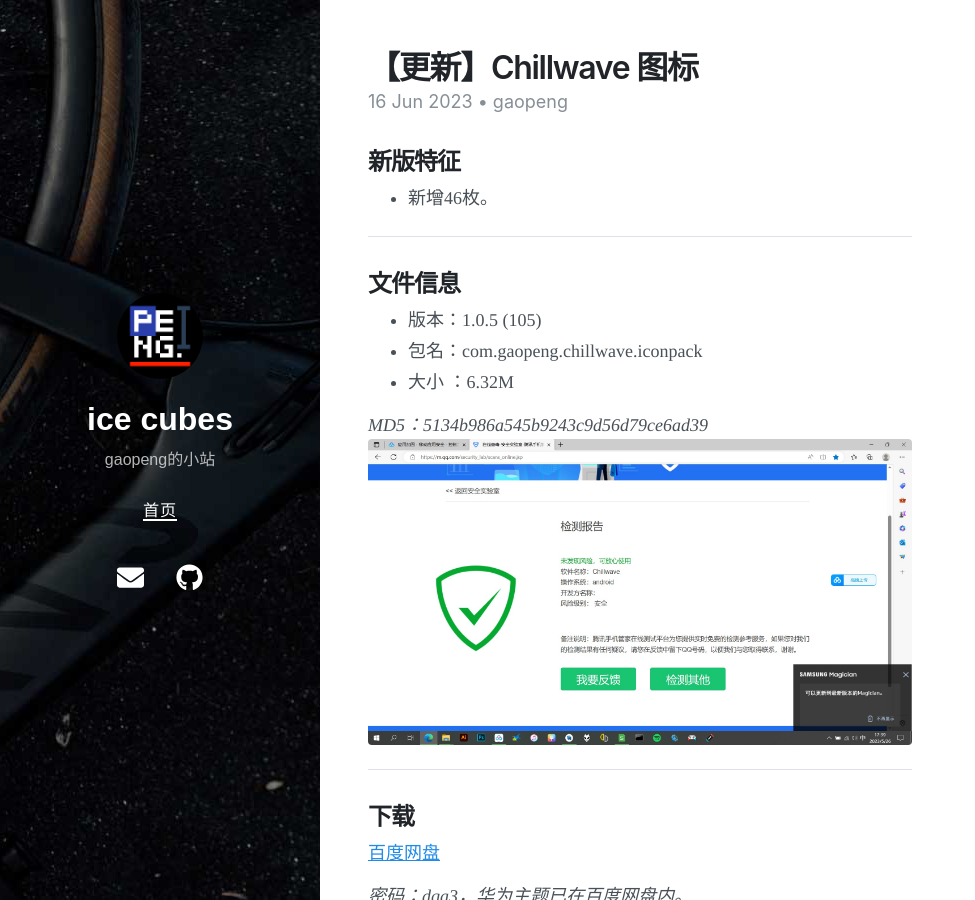
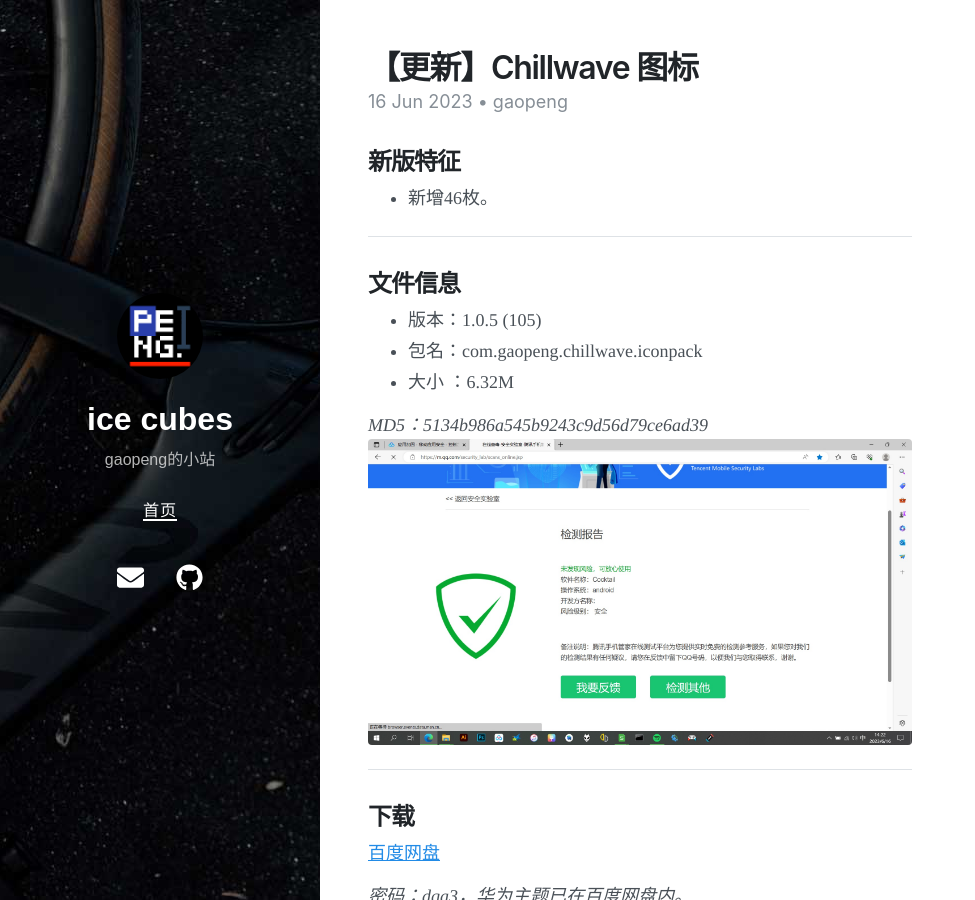
Before and after one commit to gaopengk/gaopengk.github.io, a Jekyll site: the page built from _posts/2023-06-16-【更新】Chillwave 图标.md, in a window 1280 px wide and 900 px high. Shown: the whole window, without its empty margins (0-975 px from the left). Built offline with Jekyll 4.4.1, drawn with Linux system fonts in a browser that asks for light colours; nearby versions of some CDN libraries.

Commit message:
Update 2023-06-16-【更新】Chillwave 图标.md

```diff
--- a/_posts/2023-06-16-【更新】Chillwave 图标.md
+++ b/_posts/2023-06-16-【更新】Chillwave 图标.md
@@ -16,7 +16,7 @@
 - 大小 ：6.32M
 
 _MD5：5134b986a545b9243c9d56d79ce6ad39_
-<img src="https://gaopengk.github.io/imgs/chillwave_1.0.4.jpg"  width="100%">
+<img src="https://gaopengk.github.io/imgs/chillwave_1.0.5.jpg"  width="100%">
 
 ***
 
```
